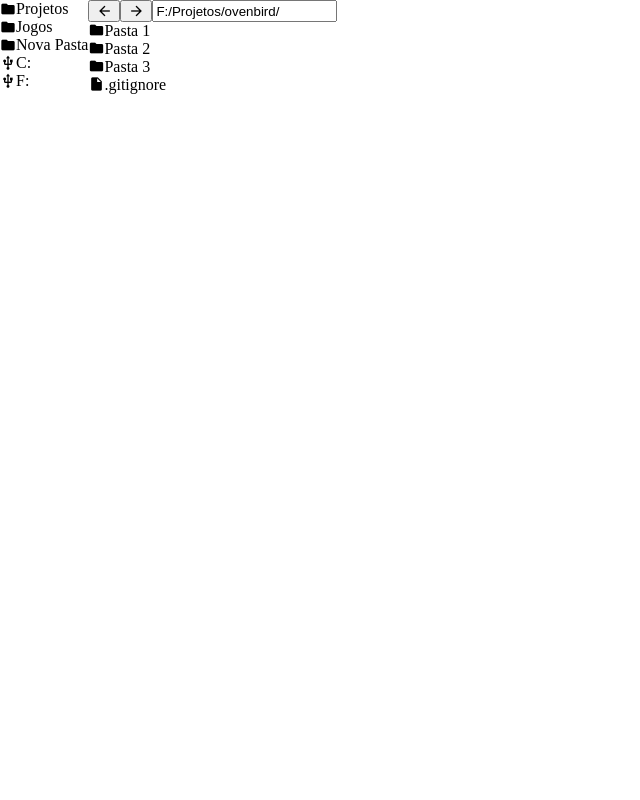
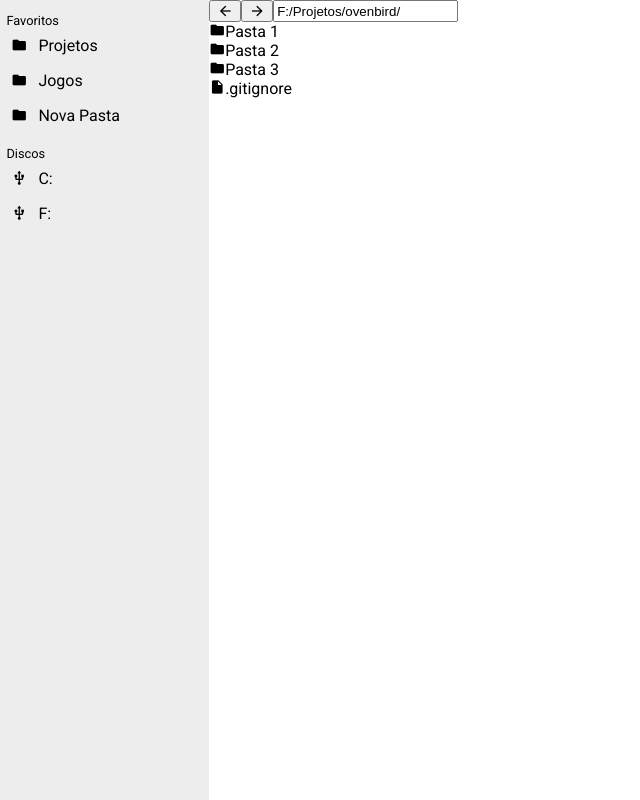
Before and after one commit to lucas-bortoli/ovenbird, an Electron app: page src/index.html in a window 640 px wide. Drawn offline with nearby package versions, Linux system fonts and the light colour scheme; files that its build step writes are made by us from their sources.

Commit message:
+ sidebar styling

```diff
--- a/src/index.html
+++ b/src/index.html
@@ -2,12 +2,17 @@
     <head>
         <title>Ovenbird</title>
         <link href="https://fonts.googleapis.com/icon?family=Material+Icons" rel="stylesheet">
+        <link href="https://fonts.googleapis.com/css?family=Roboto&display=swap" rel="stylesheet">
         <link rel="stylesheet" href="css/index.css">
     </head>
     <body>
         <div class="main">
             <div class="sidebar">
                 <div class="sidebar-collection favorites">
+                    <div class="collection-info">
+                        <span class="name">Favoritos</span>
+                    </div>
+                    <div class="collection-items">
                         <div class="collection-item">
                             <span class="material-icons">folder</span>
                             <span class="name">Projetos</span>
@@ -21,7 +26,12 @@
                             <span class="name">Nova Pasta</span>
                         </div>
                     </div>
+                </div>
                 <div class="sidebar-collection drives">
+                    <div class="collection-info">
+                        <span class="name">Discos</span>
+                    </div>
+                    <div class="collection-items">
                         <div class="collection-item">
                             <span class="material-icons">usb</span>
                             <span class="name">C:</span>
@@ -29,6 +39,7 @@
                         <div class="collection-item">
                             <span class="material-icons">usb</span>
                             <span class="name">F:</span>
+                        </div>
                     </div>
                 </div>
             </div>
--- a/src/main.ts
+++ b/src/main.ts
@@ -5,7 +5,7 @@ let win: BrowserWindow = null
 app.on('ready', () => {
     win = new BrowserWindow({
         width: 640,
-        height: 400,
+        height: 345,
         useContentSize: true,
         autoHideMenuBar: true
     })
--- a/src/scss/_base.scss
+++ b/src/scss/_base.scss
@@ -1,4 +1,6 @@
 html, body {
     margin: 0;
     padding: 0;
+    font-family: 'Roboto', sans-serif;
+    user-select: none;
 }
--- a/src/scss/_layout.scss
+++ b/src/scss/_layout.scss
@@ -5,19 +5,47 @@
 .main {
     display: flex;
     flex-direction: row;
+    width: 100%;
+    height: 100%;
 
     .sidebar {
         display: flex;
         flex-direction: column;
+        flex-grow: 0.3;
+        background: darken($color: $background, $amount: 7);
+        padding: 0.4em 0;
 
         .sidebar-collection {
             display: flex;
             flex-direction: column;
+            margin: 0.4em 0;
 
-            .collection-item {
+            .collection-info {
+                font-size: 0.8em;
+                padding: 0 0.5em;
+            }
+
+            .collection-items {
                 display: flex;
-                flex-direction: row;
-                align-items: center;
+                flex-direction: column;
+
+                .collection-item {
+                    display: flex;
+                    flex-direction: row;
+                    align-items: center;
+                    padding: 0.5em 0.7em;
+                    background: inherit;
+
+                    &:hover {
+                        background: rgba(0, 0, 0, 0.1);
+                        transition: background-color 0.2s ease-in-out;
+                        cursor: pointer;
+                    }
+
+                    .name {
+                        padding-left: 0.7em;
+                    }
+                }
             }
         }
     }
@@ -25,6 +53,7 @@
     .browser {
         display: flex;
         flex-direction: column;
+        flex-grow: 0.7;
 
         .navigation-bar {
             display: flex;
--- a/src/scss/_variables.scss
+++ b/src/scss/_variables.scss
@@ -1,5 +1,7 @@
-$color1: rgba(230, 57, 70, 1);
-$color2: rgba(241, 250, 238, 1);
-$color3: rgba(168, 218, 220, 1);
-$color4: rgba(69, 123, 157, 1);
-$color5: rgba(29, 53, 87, 1);
+$background: rgba(255, 255, 255);
+
+$primary-0: rgba( 51, 53,119,1);
+$primary-1: rgba(127,129,178,1);
+$primary-2: rgba( 85, 87,148,1);
+$primary-3: rgba( 26, 27, 89,1);
+$primary-4: rgba(  9, 10, 59,1);
```
Lines whose indentation alone changed are shown as unchanged.
